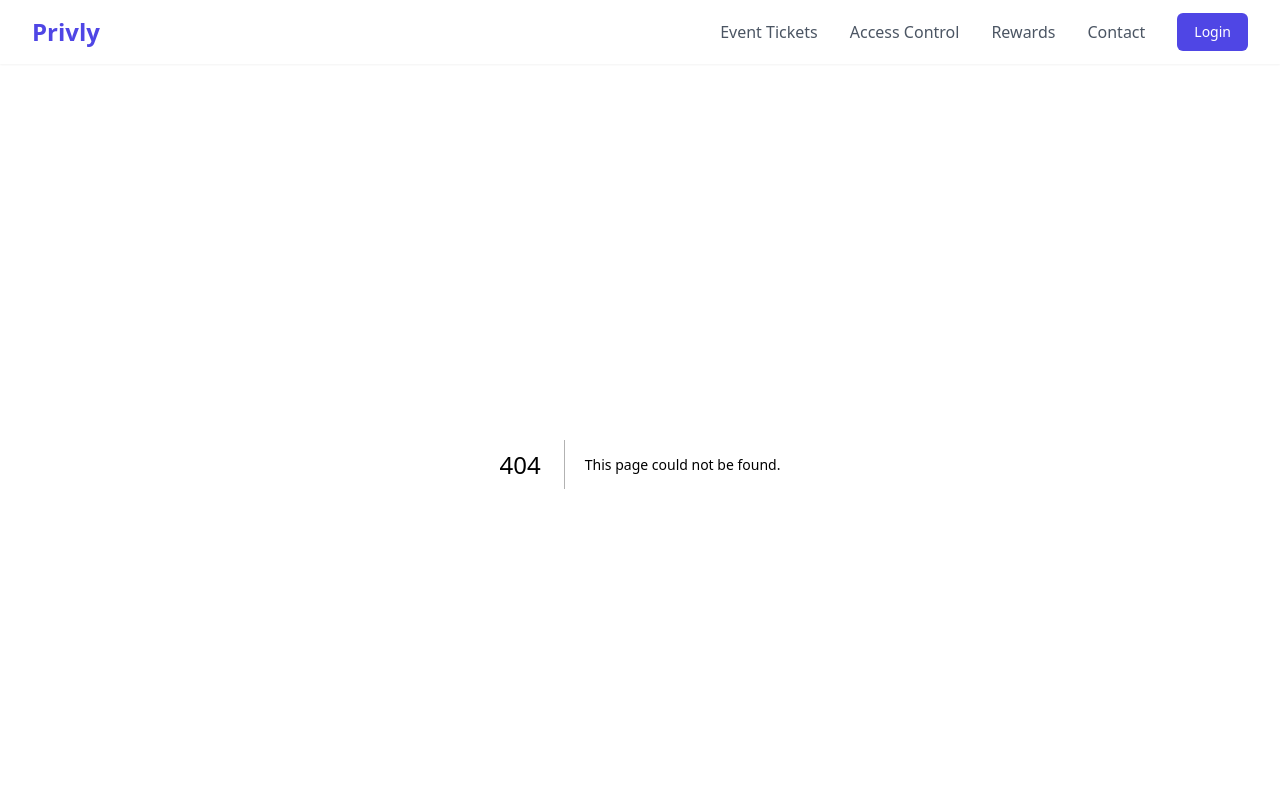
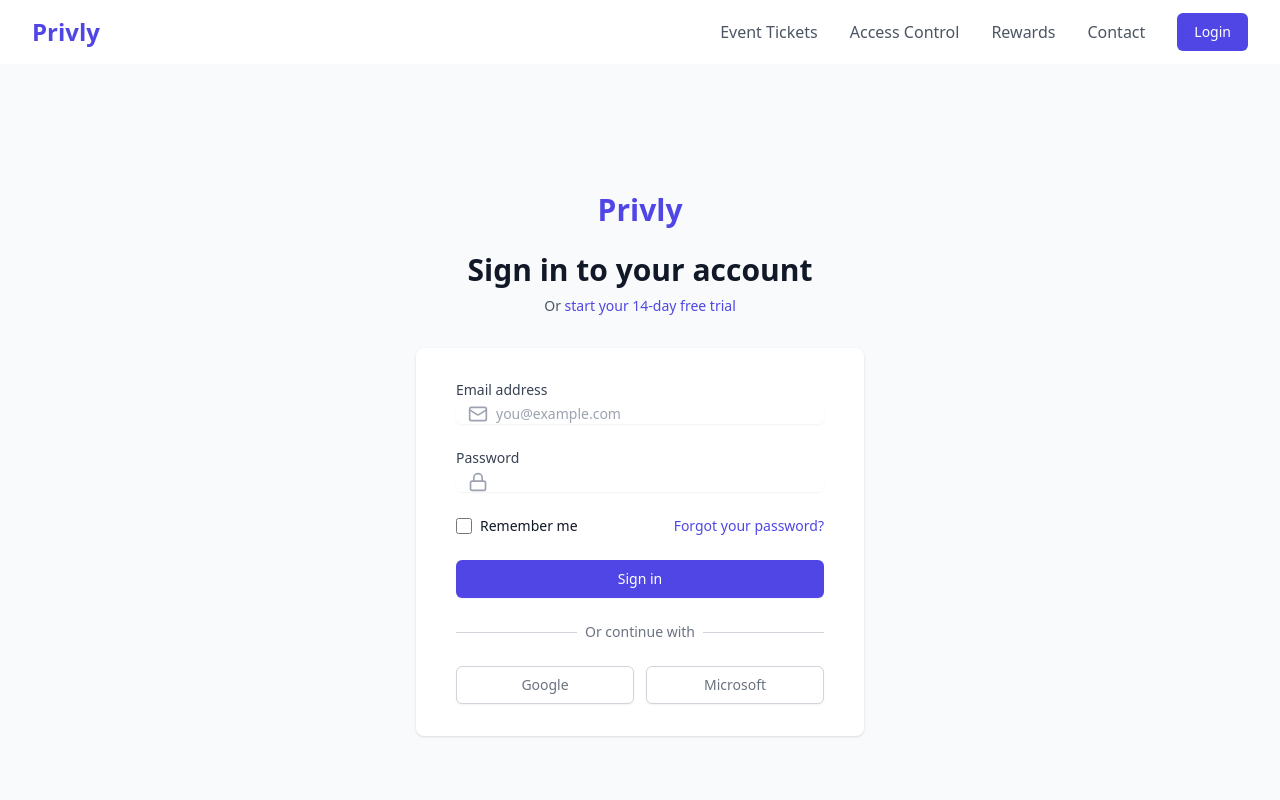
Before and after one commit to jonoairey/privly, a Next.js app: page /login in a window 1280 px wide. Before the commit this address had no page. Shown: the top 800 px of the page. Built offline with nearby package versions, Linux system fonts and the light colour scheme.

Commit message:
Create page.tsx

```diff
--- /dev/null
+++ b/app/login/page.tsx
@@ -0,0 +1,132 @@
+'use client'
+import { useState } from 'react'
+import Link from 'next/link'
+import { Lock, Mail } from 'lucide-react'
+
+export default function Login() {
+  const [email, setEmail] = useState('')
+  const [password, setPassword] = useState('')
+
+  const handleSubmit = (e: React.FormEvent) => {
+    e.preventDefault()
+    // Handle login logic here
+    console.log('Login attempt:', { email, password })
+  }
+
+  return (
+    <div className="min-h-screen bg-gray-50 flex flex-col justify-center py-12 sm:px-6 lg:px-8">
+      <div className="sm:mx-auto sm:w-full sm:max-w-md">
+        <Link href="/">
+          <h2 className="text-center text-3xl font-extrabold text-indigo-600">Privly</h2>
+        </Link>
+        <h2 className="mt-6 text-center text-3xl font-extrabold text-gray-900">
+          Sign in to your account
+        </h2>
+        <p className="mt-2 text-center text-sm text-gray-600">
+          Or{' '}
+          <Link href="/contact" className="font-medium text-indigo-600 hover:text-indigo-500">
+            start your 14-day free trial
+          </Link>
+        </p>
+      </div>
+
+      <div className="mt-8 sm:mx-auto sm:w-full sm:max-w-md">
+        <div className="bg-white py-8 px-4 shadow sm:rounded-lg sm:px-10">
+          <form className="space-y-6" onSubmit={handleSubmit}>
+            <div>
+              <label htmlFor="email" className="block text-sm font-medium text-gray-700">
+                Email address
+              </label>
+              <div className="mt-1 relative rounded-md shadow-sm">
+                <div className="absolute inset-y-0 left-0 pl-3 flex items-center pointer-events-none">
+                  <Mail className="h-5 w-5 text-gray-400" />
+                </div>
+                <input
+                  id="email"
+                  name="email"
+                  type="email"
+                  autoComplete="email"
+                  required
+                  className="block w-full pl-10 sm:text-sm border-gray-300 rounded-md focus:ring-indigo-500 focus:border-indigo-500"
+                  placeholder="you@example.com"
+                  value={email}
+                  onChange={(e) => setEmail(e.target.value)}
+                />
+              </div>
+            </div>
+
+            <div>
+              <label htmlFor="password" className="block text-sm font-medium text-gray-700">
+                Password
+              </label>
+              <div className="mt-1 relative rounded-md shadow-sm">
+                <div className="absolute inset-y-0 left-0 pl-3 flex items-center pointer-events-none">
+                  <Lock className="h-5 w-5 text-gray-400" />
+                </div>
+                <input
+                  id="password"
+                  name="password"
+                  type="password"
+                  autoComplete="current-password"
+                  required
+                  className="block w-full pl-10 sm:text-sm border-gray-300 rounded-md focus:ring-indigo-500 focus:border-indigo-500"
+                  value={password}
+                  onChange={(e) => setPassword(e.target.value)}
+                />
+              </div>
+            </div>
+
+            <div className="flex items-center justify-between">
+              <div className="flex items-center">
+                <input
+                  id="remember-me"
+                  name="remember-me"
+                  type="checkbox"
+                  className="h-4 w-4 text-indigo-600 focus:ring-indigo-500 border-gray-300 rounded"
+                />
+                <label htmlFor="remember-me" className="ml-2 block text-sm text-gray-900">
+                  Remember me
+                </label>
+              </div>
+
+              <div className="text-sm">
+                <a href="#" className="font-medium text-indigo-600 hover:text-indigo-500">
+                  Forgot your password?
+                </a>
+              </div>
+            </div>
+
+            <div>
+              <button
+                type="submit"
+                className="w-full flex justify-center py-2 px-4 border border-transparent rounded-md shadow-sm text-sm font-medium text-white bg-indigo-600 hover:bg-indigo-700 focus:outline-none focus:ring-2 focus:ring-offset-2 focus:ring-indigo-500"
+              >
+                Sign in
+              </button>
+            </div>
+          </form>
+
+          <div className="mt-6">
+            <div className="relative">
+              <div className="absolute inset-0 flex items-center">
+                <div className="w-full border-t border-gray-300" />
+              </div>
+              <div className="relative flex justify-center text-sm">
+                <span className="px-2 bg-white text-gray-500">Or continue with</span>
+              </div>
+            </div>
+
+            <div className="mt-6 grid grid-cols-2 gap-3">
+              <button className="w-full inline-flex justify-center py-2 px-4 border border-gray-300 rounded-md shadow-sm bg-white text-sm font-medium text-gray-500 hover:bg-gray-50">
+                Google
+              </button>
+              <button className="w-full inline-flex justify-center py-2 px-4 border border-gray-300 rounded-md shadow-sm bg-white text-sm font-medium text-gray-500 hover:bg-gray-50">
+                Microsoft
+              </button>
+            </div>
+          </div>
+        </div>
+      </div>
+    </div>
+  )
+}
```
